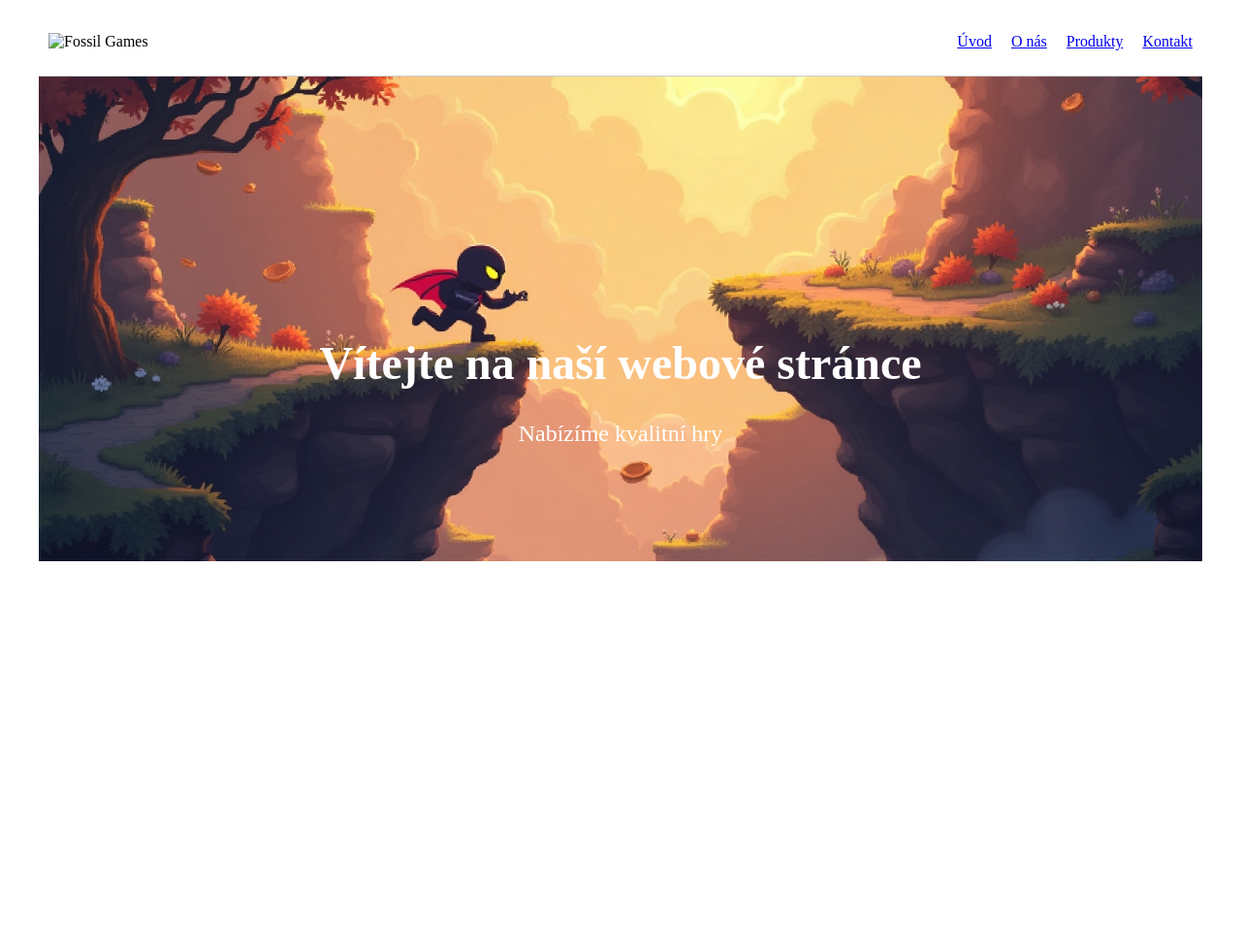
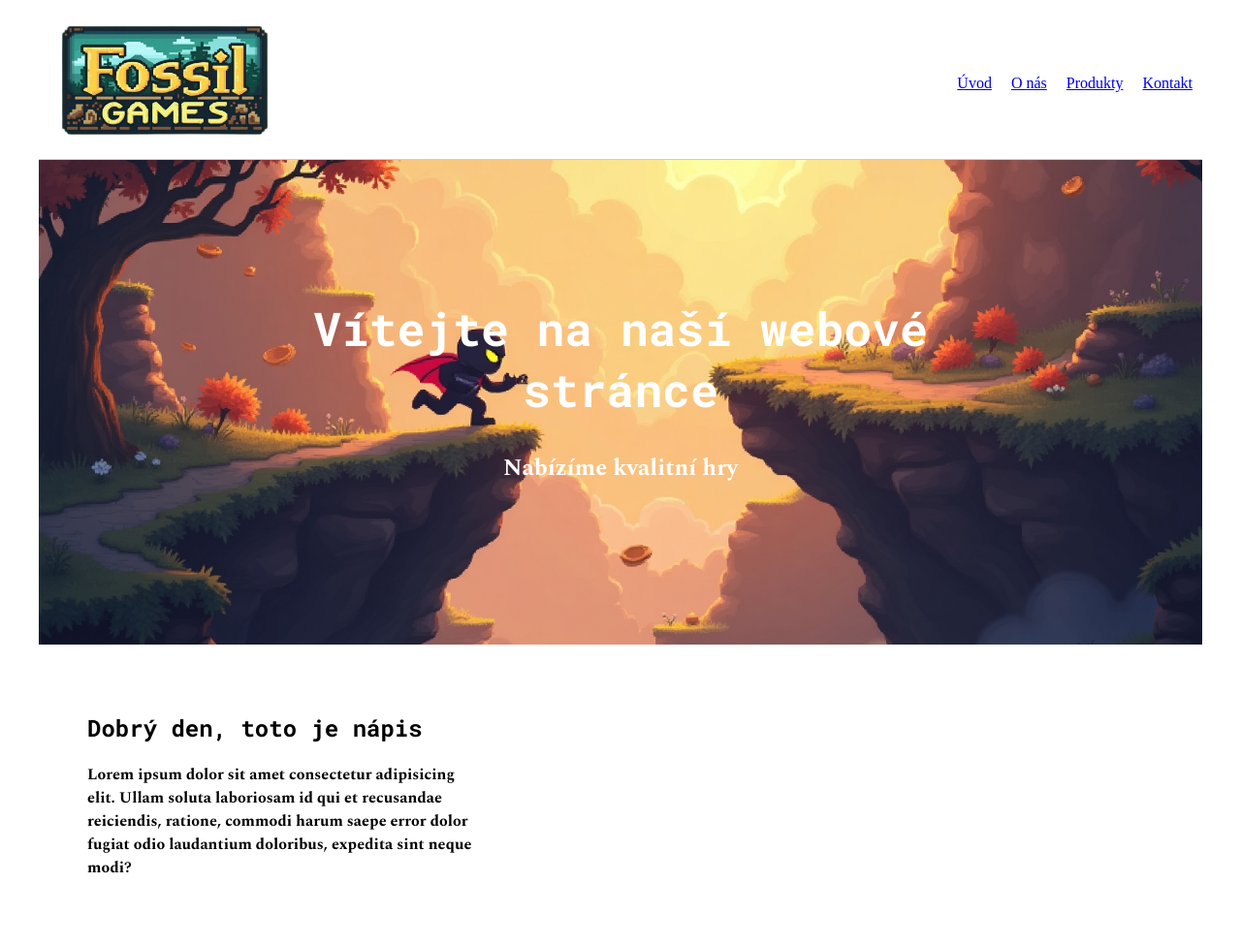
Before and after one commit to M4rt1nekkk/skolni_web, a plain HTML site: page index.html in a window 1280 px wide. Shown: the whole page at 97% size. Before the commit the page ends 800 px from the top, so only its background shows below. Drawn offline with nearby package versions, Linux system fonts and the light colour scheme.

Commit message:
vyber fontu

```diff
--- a/index.html
+++ b/index.html
@@ -11,7 +11,7 @@
     <div id="website">
         <header>
             <div class="logo">
-                <img src="img/logo1.png.png" alt="Fossil Games">
+                <img src="img/logo1.png" alt="Fossil Games">
             </div>
             <nav>
                 <ul>
@@ -29,6 +29,10 @@
                 <p>Nabízíme kvalitní hry</p>
             </div>
         </div>
+        <div style="max-width: 400px;padding: 50px;">
+            <h2>Dobrý den, toto je nápis</h2>
+            <p>Lorem ipsum dolor sit amet consectetur adipisicing elit. Ullam soluta laboriosam id qui et recusandae reiciendis, ratione, commodi harum saepe error dolor fugiat odio laudantium doloribus, expedita sint neque modi?</p>
+        </div>
 
     </div>
 
--- a/style.css
+++ b/style.css
@@ -1,3 +1,6 @@
+@import url('https://fonts.googleapis.com/css2?family=Roboto+Mono:ital,wght@0,100..700;1,100..700&family=Spectral:ital,wght@0,200;0,300;0,400;0,500;0,600;0,700;0,800;1,200;1,300;1,400;1,500;1,600;1,700;1,800&display=swap');
+@import url('https://fonts.googleapis.com/css2?family=Luckiest+Guy&display=swap');
+
 #website {
     max-width: 1200px;
     margin: 0 auto;
@@ -46,3 +49,17 @@ nav ul {
 .banner-text p {
     font-size: 24px;
 }
+
+h1,h2,h3,h4,h5,h6 {
+    font-family: "Roboto Mono", serif;
+    font-optical-sizing: auto;
+    font-weight: 700;
+    font-style: normal;
+}
+
+p {
+    font-family: "Spectral", serif;
+    font-optical-sizing: auto;
+    font-weight: 700;
+    font-style: normal;
+}
```
